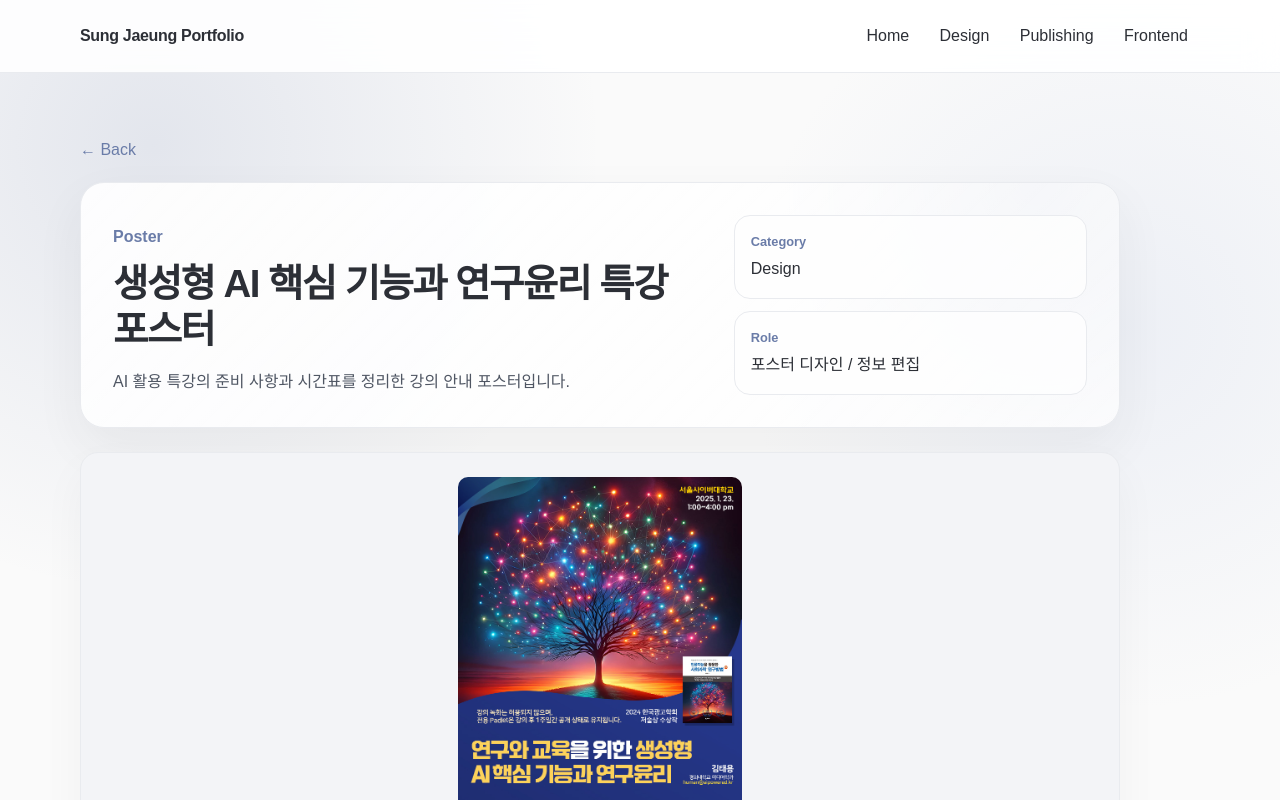
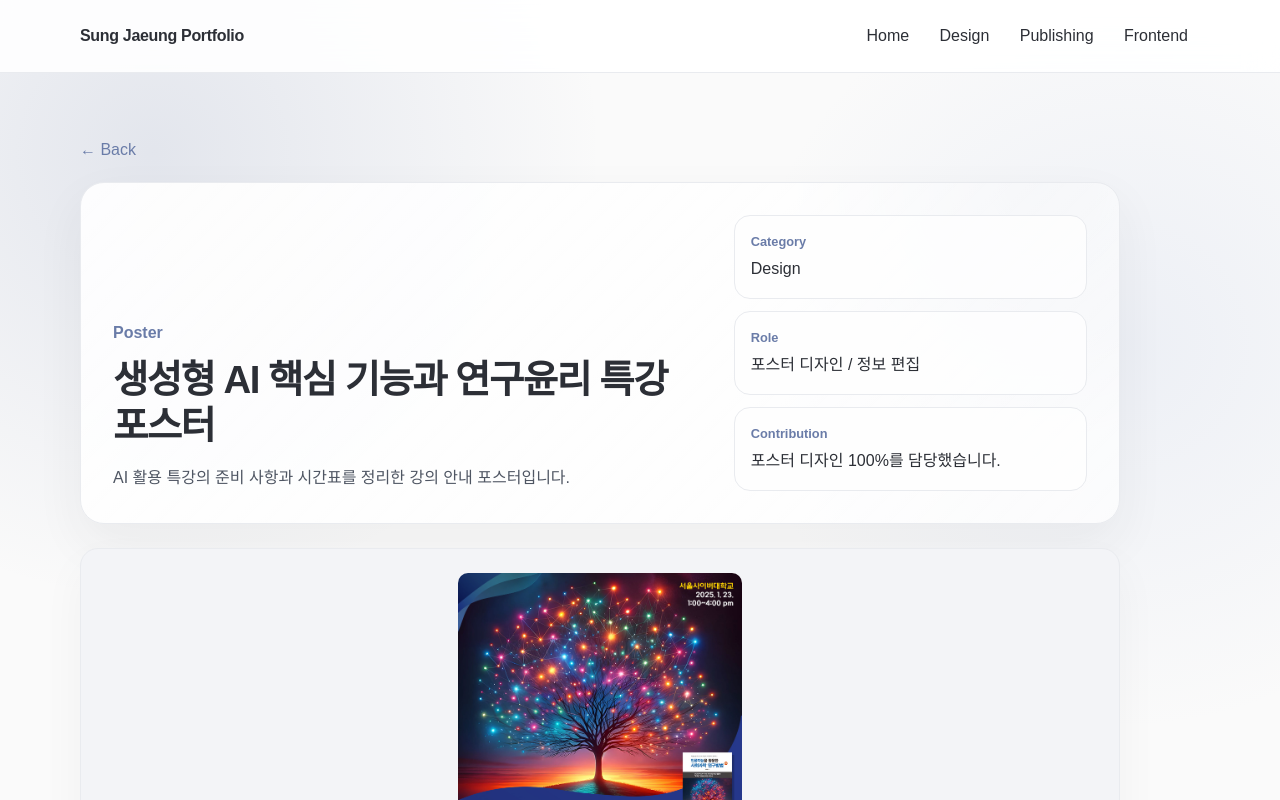
Before and after one commit to Songjaeung0/upgraded-fun, a React (Vite) app: page /projects/ai-research-ethics-lecture-poster in a window 1280 px wide. Shown: the top 800 px of the page. Built offline with nearby package versions, Linux system fonts and the light colour scheme.

Commit message:
Show contribution on project detail pages

```diff
--- a/src/pages/ProjectDetailPage.tsx
+++ b/src/pages/ProjectDetailPage.tsx
@@ -37,6 +37,10 @@ function ProjectDetailPage() {
             <dt>Role</dt>
             <dd>{project.role}</dd>
           </div>
+          <div>
+            <dt>Contribution</dt>
+            <dd>{project.contribution}</dd>
+          </div>
         </dl>
       </header>
 
```
